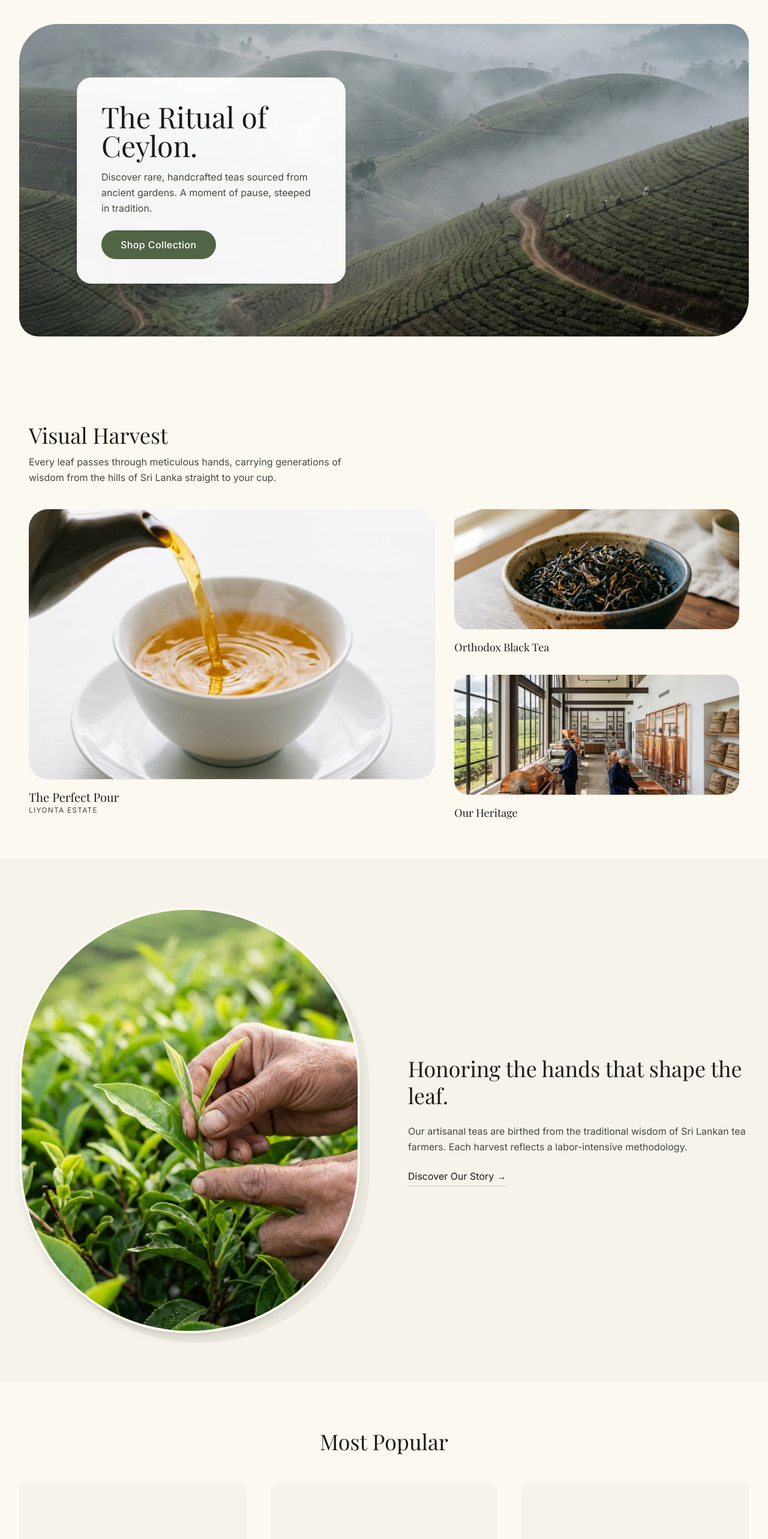
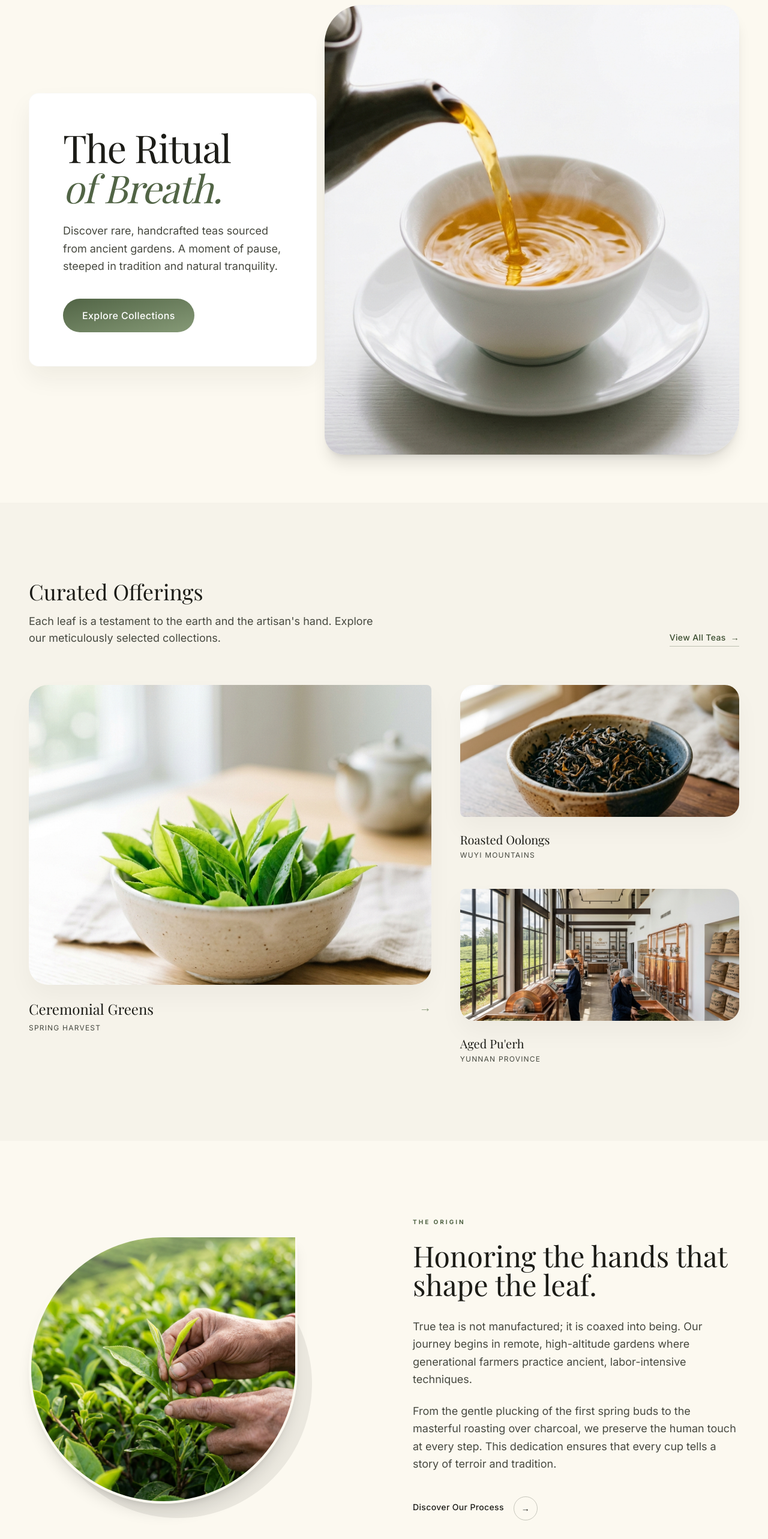
Before and after one commit to RIVINDUSANJULA/Liyonta-Tea-2026, a Next.js app: page / in a window 1280 px wide. Shown: the part 120-2686 px from the top of the page at 60% size. Built offline with nearby package versions, Linux system fonts and the light colour scheme; a web font is replaced by a local one.

Commit message:
Design Update

```diff
--- a/app/(home)/page.tsx
+++ b/app/(home)/page.tsx
@@ -4,143 +4,228 @@ import Link from 'next/link';
 
 export default function Home() {
   return (
-    <div className="antialiased overflow-x-hidden bg-[#FCF9F0] text-[#1C1C17]">
+    <div className="antialiased overflow-x-hidden bg-[#FCF9F0] text-[#1C1C17] font-sans">
       <main>
-        {/* 1. HERO SECTION - Adjusted with pt-32/pt-40 to keep space from top */}
-        <section className="relative w-full flex items-center justify-center px-4 sm:px-8 pt-32 pb-16 lg:pt-40 lg:pb-20">
-          <div className="relative w-full max-w-7xl mx-auto">
-            {/* Image Container */}
-            <div className="w-full relative aspect-[16/9] lg:aspect-[21/9] overflow-hidden rounded-[2rem] rounded-tl-[4rem] rounded-br-[4rem]">
+
+        {/* 1. SENSORY HERO SECTION */}
+        <section className="relative w-full min-h-[90vh] flex items-center justify-center pt-32 pb-20 px-6 md:px-12 bg-[#FCF9F0] overflow-hidden">
+          <div className="max-w-7xl mx-auto w-full flex flex-col-reverse md:flex-row items-center relative">
+
+            {/* Left: Overlapping Text Card */}
+            <div className="w-full md:w-5/12 relative z-20 mt-[-4rem] md:mt-0 md:-mr-16">
+              <div className="bg-[#FFFFFF]/95 backdrop-blur-xl p-10 md:p-14 rounded-2xl shadow-[0_20px_40px_rgba(28,28,23,0.06)] border border-[#C7C7BC]/10 max-w-lg">
+                <h1 className="font-serif text-5xl md:text-[4rem] leading-[1.05] tracking-tight text-[#1C1C17] mb-6">
+                  The Ritual <br /> <span className="italic text-[#516445]">of Breath.</span>
+                </h1>
+                <p className="font-sans text-[#46483F] text-lg leading-relaxed mb-10 max-w-sm">
+                  Discover rare, handcrafted teas sourced from ancient gardens. A moment of pause, steeped in tradition and natural tranquility.
+                </p>
+                <Link href="/shop" className="inline-flex items-center justify-center px-8 py-4 rounded-full bg-gradient-to-br from-[#516445] to-[#869A77] text-white font-sans font-medium tracking-wide hover:opacity-90 transition-opacity">
+                  Explore Collections
+                </Link>
+              </div>
+            </div>
+
+            {/* Right: Asymmetric Image */}
+            <div className="w-full md:w-8/12 relative z-10 flex justify-end">
+              <div className="relative w-full md:w-[90%] h-[500px] md:h-[750px] rounded-[2rem] rounded-tl-[4rem] rounded-br-[4rem] overflow-hidden shadow-xl">
                 <Image
-                src="/gallery/gallery-estate.png"
-                alt="Liyonta Tea Gardens"
+                  src="/gallery/gallery-pouring.png"
+                  alt="Golden tea being poured from a rustic ceramic teapot"
                   fill
                   className="object-cover"
                   priority
                 />
               </div>
-            {/* Floating Text Card */}
-            <div className="absolute top-1/2 left-4 sm:left-12 lg:left-24 -translate-y-1/2 bg-white/95 backdrop-blur-sm p-8 sm:p-10 rounded-3xl max-w-md shadow-xl border border-[#EBE8DF]">
-              <h1 className="font-serif text-4xl sm:text-5xl mb-4 leading-tight text-[#1C1C17]">
-                The Ritual of Ceylon.
-              </h1>
-              <p className="font-sans text-base mb-6 leading-relaxed text-[#46483F]">
-                Discover rare, handcrafted teas sourced from ancient gardens. A moment of pause, steeped in tradition.
-              </p>
-              <Link href="/shop" className="inline-flex items-center justify-center px-8 py-3 rounded-full font-sans tracking-wide text-white transition-opacity hover:opacity-90 font-medium bg-[#516445]">
-                Shop Collection
-              </Link>
             </div>
+
           </div>
         </section>
 
-        {/* 2. VISUAL HARVEST (GALLERY TEASER) */}
-        <section className="py-16 px-6 md:px-12 bg-[#FCF9F0]">
+        {/* 2. CURATED OFFERINGS (Visual Harvest) */}
+        <section className="py-32 px-6 md:px-12 bg-[#F6F3EA]">
           <div className="max-w-7xl mx-auto">
-            <div className="flex flex-col md:flex-row justify-between items-end mb-10 gap-8">
+
+            {/* Section Header */}
+            <div className="flex flex-col md:flex-row justify-between items-end mb-16 gap-8">
               <div>
-                <h2 className="font-serif text-4xl text-[#1C1C17] mb-3">Visual Harvest</h2>
-                <p className="font-sans text-[#46483F] text-base max-w-xl leading-relaxed">
-                  Every leaf passes through meticulous hands, carrying generations of wisdom from the hills of Sri Lanka straight to your cup.
+                <h2 className="font-serif text-4xl text-[#1C1C17] mb-4">Curated Offerings</h2>
+                <p className="font-sans text-[#46483F] text-lg max-w-xl">
+                  Each leaf is a testament to the earth and the artisan's hand. Explore our meticulously selected collections.
                 </p>
               </div>
+              <Link href="/shop" className="text-[#3A4C2F] font-medium font-sans text-sm tracking-wide inline-flex items-center gap-2 hover:opacity-70 transition-opacity pb-1 border-b border-[#3A4C2F]/30">
+                View All Teas <span aria-hidden="true">&rarr;</span>
+              </Link>
             </div>
 
-            <div className="grid grid-cols-1 md:grid-cols-12 gap-6 lg:gap-8">
+            {/* Asymmetric Image Grid */}
+            <div className="grid grid-cols-1 md:grid-cols-12 gap-8 lg:gap-12">
+
+              {/* Large Left Card */}
               <div className="md:col-span-7 group cursor-pointer relative">
-                <div className="relative overflow-hidden rounded-[2rem] mb-4 h-[350px] lg:h-[450px] shadow-sm">
-                  <Image src="/gallery/gallery-pouring.png" alt="Perfect Pour" fill className="object-cover transition-transform duration-700 group-hover:scale-105" />
+                <Link href="/shop">
+                  <div className="relative overflow-hidden rounded-[2rem] rounded-tr-[0.5rem] mb-6 h-[400px] lg:h-[500px] shadow-[0_20px_40px_rgba(28,28,23,0.04)]">
+                    <Image
+                      src="/extra/green-tea.png"
+                      alt="Ceremonial Greens"
+                      fill
+                      className="object-cover transition-transform duration-700 group-hover:scale-105"
+                    />
                   </div>
-                <h3 className="font-serif text-xl text-[#1C1C17]">The Perfect Pour</h3>
-                <p className="font-sans text-[#46483F] text-xs tracking-widest uppercase">Liyonta Estate</p>
+                  <div className="flex justify-between items-start">
+                    <div>
+                      <h3 className="font-serif text-2xl text-[#1C1C17] mb-2">Ceremonial Greens</h3>
+                      <p className="font-sans text-[#46483F] text-xs tracking-widest uppercase">Spring Harvest</p>
+                    </div>
+                    <span className="text-[#869A77] group-hover:text-[#516445] transition-colors text-xl font-light">&rarr;</span>
+                  </div>
+                </Link>
               </div>
 
-              <div className="md:col-span-5 flex flex-col gap-6 lg:gap-8">
-                <div className="group cursor-pointer">
-                  <div className="relative overflow-hidden rounded-[1.5rem] mb-4 h-[200px] shadow-sm">
-                    <Image src="/extra/black-tea.png" alt="Black Tea" fill className="object-cover transition-transform duration-700 group-hover:scale-105" />
+              {/* Stacked Right Cards */}
+              <div className="md:col-span-5 flex flex-col gap-8 lg:gap-12">
+
+                {/* Top Right Card */}
+                <div className="group cursor-pointer relative">
+                  <Link href="/shop">
+                    <div className="relative overflow-hidden rounded-[1.5rem] rounded-bl-[0.5rem] mb-6 h-[220px] shadow-[0_20px_40px_rgba(28,28,23,0.04)]">
+                      <Image
+                        src="/extra/black-tea.png"
+                        alt="Roasted Oolongs"
+                        fill
+                        className="object-cover transition-transform duration-700 group-hover:scale-105"
+                      />
                     </div>
-                  <h3 className="font-serif text-lg text-[#1C1C17]">Orthodox Black Tea</h3>
+                    <div>
+                      <h3 className="font-serif text-xl text-[#1C1C17] mb-1">Roasted Oolongs</h3>
+                      <p className="font-sans text-[#46483F] text-xs tracking-widest uppercase">Wuyi Mountains</p>
                     </div>
-                <div className="group cursor-pointer">
-                  <div className="relative overflow-hidden rounded-[1.5rem] mb-4 h-[200px] shadow-sm">
-                    <Image src="/gallery/about-factory.png" alt="Heritage" fill className="object-cover transition-transform duration-700 group-hover:scale-105" />
+                  </Link>
                 </div>
-                  <h3 className="font-serif text-lg text-[#1C1C17]">Our Heritage</h3>
+
+                {/* Bottom Right Card */}
+                <div className="group cursor-pointer relative">
+                  <Link href="/shop">
+                    <div className="relative overflow-hidden rounded-[1.5rem] rounded-tl-[0.5rem] mb-6 h-[220px] shadow-[0_20px_40px_rgba(28,28,23,0.04)]">
+                      <Image
+                        src="/gallery/about-factory.png"
+                        alt="Aged Pu'erh"
+                        fill
+                        className="object-cover transition-transform duration-700 group-hover:scale-105"
+                      />
                     </div>
+                    <div>
+                      <h3 className="font-serif text-xl text-[#1C1C17] mb-1">Aged Pu'erh</h3>
+                      <p className="font-sans text-[#46483F] text-xs tracking-widest uppercase">Yunnan Province</p>
+                    </div>
+                  </Link>
+                </div>
+
               </div>
             </div>
           </div>
         </section>
 
-        {/* 3. THE ORIGIN (ABOUT TEASER) */}
-        <section className="px-4 sm:px-8 py-16 lg:py-20 bg-[#F6F3EA]">
-          <div className="max-w-7xl mx-auto flex flex-col md:flex-row items-center gap-12 lg:gap-20">
-            <div className="w-full md:w-1/2 relative">
-              <div className="absolute inset-0 translate-x-4 translate-y-4 rounded-full bg-[#EBE8DF]"></div>
-              <div className="relative aspect-square sm:aspect-[4/5] rounded-full overflow-hidden border-4 border-[#FCF9F0] shadow-lg">
-                <Image src="/gallery/gallery-plucking.png" alt="Tea Plucking" fill className="object-cover" />
+        {/* 3. THE ORIGIN */}
+        <section className="py-32 px-6 md:px-12 bg-[#FCF9F0]">
+          <div className="max-w-7xl mx-auto flex flex-col lg:flex-row items-center gap-16 lg:gap-24">
+
+            {/* Left Image Masking */}
+            <div className="w-full lg:w-1/2 flex justify-center lg:justify-start">
+              <div className="relative w-full max-w-md aspect-square">
+                {/* Background Offset Layer */}
+                <div className="absolute inset-0 bg-[#EBE8DF] rounded-full translate-x-6 translate-y-6"></div>
+                {/* Foreground Image */}
+                <div className="relative z-10 w-full h-full rounded-full rounded-tr-none overflow-hidden shadow-xl border-4 border-[#FCF9F0]">
+                  <Image
+                    src="/gallery/gallery-plucking.png"
+                    alt="Hands carefully sorting fresh green tea leaves"
+                    fill
+                    className="object-cover"
+                  />
                 </div>
               </div>
-            <div className="w-full md:w-1/2 space-y-6">
-              <h2 className="font-serif text-4xl leading-tight text-[#1C1C17]">
+            </div>
+
+            {/* Right Text Content */}
+            <div className="w-full lg:w-1/2 max-w-xl">
+              <span className="font-sans text-[10px] uppercase tracking-[0.3em] text-[#516445] mb-6 block font-bold">The Origin</span>
+              <h2 className="font-serif text-4xl md:text-5xl text-[#1C1C17] leading-[1.1] mb-8">
                 Honoring the hands that shape the leaf.
               </h2>
-              <p className="font-sans text-base leading-relaxed text-[#46483F]">
-                Our artisanal teas are birthed from the traditional wisdom of Sri Lankan tea farmers. Each harvest reflects a labor-intensive methodology.
+              <div className="space-y-6 text-[#46483F] font-sans text-lg leading-relaxed">
+                <p>
+                  True tea is not manufactured; it is coaxed into being. Our journey begins in remote, high-altitude gardens where generational farmers practice ancient, labor-intensive techniques.
                 </p>
-              <Link href="/about" className="inline-block font-sans text-base transition-opacity hover:opacity-70 border-b pb-1 text-[#1C1C17] border-[#C7C7BC]">
-                Discover Our Story &rarr;
+                <p>
+                  From the gentle plucking of the first spring buds to the masterful roasting over charcoal, we preserve the human touch at every step. This dedication ensures that every cup tells a story of terroir and tradition.
+                </p>
+              </div>
+              <Link href="/about" className="inline-flex items-center gap-4 mt-10 text-[#1C1C17] font-medium group">
+                <span className="font-sans text-sm tracking-wide border-b border-transparent group-hover:border-[#1C1C17] transition-colors pb-1">Discover Our Process</span>
+                <div className="w-10 h-10 rounded-full border border-[#C7C7BC] flex items-center justify-center group-hover:bg-[#EBE8DF] transition-colors">
+                  <span aria-hidden="true" className="text-sm font-light">&rarr;</span>
+                </div>
               </Link>
             </div>
+
           </div>
         </section>
 
-        {/* 4. MOST POPULAR PRODUCTS */}
-        <section className="px-4 sm:px-8 py-16 lg:py-20">
+        {/* 4. MOST POPULAR PRODUCTS (Styled perfectly to Zen Minimalist system) */}
+        <section className="py-32 px-6 md:px-12 bg-[#FFFFFF]">
           <div className="max-w-7xl mx-auto">
-            <h2 className="font-serif text-4xl text-center mb-12 text-[#1C1C17]">Most Popular</h2>
-            <div className="grid grid-cols-1 md:grid-cols-3 gap-6 lg:gap-10">
+            <h2 className="font-serif text-4xl text-center mb-16 text-[#1C1C17]">Most Popular</h2>
+            <div className="grid grid-cols-1 md:grid-cols-3 gap-8 lg:gap-12">
               {[
-                { name: "Premium Liyonta Pekoe", price: "$24.00", desc: "Crisp, coppery notes." },
-                { name: "Classic Black Tea", price: "$19.00", desc: "Bold Ceylon character." },
-                { name: "Silver Tips White Tea", price: "$42.00", desc: "Delicate and floral." }
+                { name: "Premium Liyonta Pekoe", price: "$24.00", desc: "Crisp, coppery notes with a bright aroma.", img: "/extra/black-tea.png" },
+                { name: "Classic Black Tea", price: "$19.00", desc: "Bold, robust, and unmistakable Ceylon character.", img: "/gallery/gallery-pouring.png" },
+                { name: "Silver Tips White Tea", price: "$42.00", desc: "Delicate, floral, and meticulously hand-rolled.", img: "/extra/green-tea.png" }
               ].map((product, i) => (
-                <Link key={i} href="/shop" className="group block">
-                  <div className="relative aspect-[4/5] rounded-2xl overflow-hidden mb-4 bg-[#F6F3EA] flex items-center justify-center">
-                    <div className="absolute inset-x-0 bottom-0 p-4 flex justify-center opacity-0 group-hover:opacity-100 transition-all duration-300 translate-y-2 group-hover:translate-y-0">
-                      <span className="px-5 py-2 rounded-full text-xs font-medium text-white bg-[#516445]">Quick Add</span>
+                <Link key={i} href="/shop" className="group block text-center">
+                  <div className="relative aspect-[4/5] rounded-[1.5rem] overflow-hidden mb-6 bg-[#F6F3EA] shadow-[0_20px_40px_rgba(28,28,23,0.03)]">
+                    <Image src={product.img} alt={product.name} fill className="object-cover transition-transform duration-700 group-hover:scale-105 opacity-90 group-hover:opacity-100" />
+                    <div className="absolute inset-x-0 bottom-0 p-6 flex justify-center opacity-0 group-hover:opacity-100 transition-all duration-500 translate-y-4 group-hover:translate-y-0 backdrop-blur-[1px]">
+                      <span className="px-8 py-3 rounded-full text-xs font-bold tracking-widest uppercase text-[#1C1C17] bg-[#FCF9F0] shadow-lg">
+                        Quick Add
+                      </span>
                     </div>
                   </div>
-                  <h3 className="font-serif text-xl mb-1 text-[#1C1C17]">{product.name}</h3>
-                  <p className="font-sans text-sm text-[#46483F] mb-2">{product.desc}</p>
-                  <p className="font-sans font-semibold text-[#1C1C17]">{product.price}</p>
+                  <h3 className="font-serif text-2xl mb-2 text-[#1C1C17]">{product.name}</h3>
+                  <p className="font-sans text-sm text-[#46483F] mb-3 max-w-[250px] mx-auto">{product.desc}</p>
+                  <p className="font-sans font-medium text-[#1C1C17]">{product.price}</p>
                 </Link>
               ))}
             </div>
           </div>
         </section>
 
-        {/* 5. FOUNDER QUOTE */}
-        <section className="px-4 sm:px-8 py-16 lg:py-24 bg-white">
-          <div className="max-w-3xl mx-auto flex flex-col items-center text-center">
-            <div className="relative w-28 h-28 rounded-full overflow-hidden mb-8 border-2 border-[#EBE8DF]">
-              <Image src="/MrRonnieLiyanage.png" alt="Ronnie Liyanage" fill className="object-cover" />
+        {/* 5. FOUNDER QUOTE (Styled like Wabi-Sabi Ritual) */}
+        <section className="relative py-40 px-6 md:px-12 flex items-center justify-center bg-[#F6F3EA] overflow-hidden">
+          <div className="relative z-10 text-center max-w-3xl mx-auto flex flex-col items-center">
+
+            {/* Small subtle visual at the top */}
+            <div className="relative w-16 h-16 rounded-full overflow-hidden mb-10 shadow-md border border-[#EBE8DF]">
+              <Image src="/MrRonnieLiyanage.png" alt="Mr. Ronnie Liyanage" fill className="object-cover grayscale contrast-125" />
             </div>
-            <blockquote className="font-serif italic text-2xl sm:text-3xl leading-snug mb-8 text-[#1C1C17]">
-              &quot;We started Liyonta to bring the world a true taste of Sri Lanka—one that isn&apos;t diluted by mass-market blending, but defined by its origin.&quot;
-            </blockquote>
-            <div className="mb-10">
-              <cite className="font-sans not-italic text-xs tracking-widest font-bold uppercase text-[#1C1C17] block mb-1">
-                MR RONNIE LIYANAGE
-              </cite>
-              <span className="font-sans text-xs text-[#46483F]">Founder, Liyonta Factory</span>
+
+            <h2 className="font-serif italic text-3xl md:text-[2.75rem] text-[#1C1C17] leading-snug mb-10">
+              "We started Liyonta to bring the world a true taste of Sri Lanka—one that isn't diluted by mass-market blending, but defined by its origin."
+            </h2>
+
+            <div className="flex flex-col items-center mb-12">
+              <span className="font-sans text-[10px] uppercase tracking-[0.3em] font-bold text-[#1C1C17] mb-1">— MR RONNIE LIYANAGE</span>
+              <span className="font-sans text-sm text-[#46483F]">Founder, Liyonta Factory</span>
             </div>
-            <Link href="/contact" className="px-8 py-3 rounded-full border border-[#C7C7BC] text-[#1C1C17] font-sans text-xs font-bold uppercase tracking-widest hover:bg-[#EBE8DF] transition-colors">
+
+            <Link href="/contact" className="inline-block px-10 py-4 bg-[#EBE8DF] text-[#1C1C17] rounded-full font-sans text-xs font-bold uppercase tracking-widest hover:bg-[#C7C7BC] transition-colors shadow-sm">
               Get in Touch
             </Link>
+
           </div>
         </section>
+
       </main>
     </div>
   );
```
Lines whose indentation alone changed are shown as unchanged.
